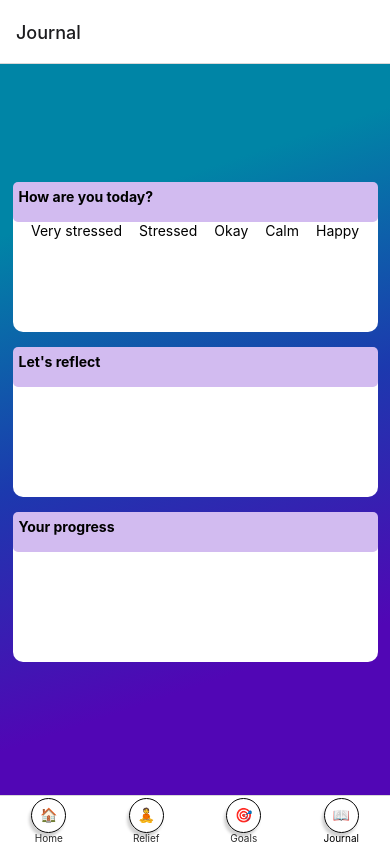
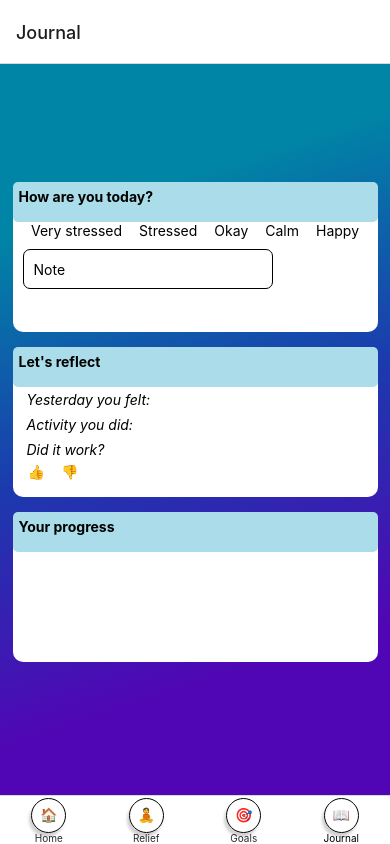
Before and after one commit to Relievely/frontend, a React Native app: screen /Journal in a window 390 px wide. Built offline with nearby package versions, Linux system fonts and the light colour scheme; no server answers; a web font is replaced by a local one; what expo-linking would draw is missing.

Commit message:
Journal page upgrade

```diff
--- a/screens/JournalScreen.tsx
+++ b/screens/JournalScreen.tsx
@@ -1,8 +1,10 @@
-import { StyleSheet, View, Text, SafeAreaView, FlatList } from "react-native";
-import React from "react";
+import { StyleSheet, View, Text, SafeAreaView, FlatList, TextInput, TouchableOpacity } from "react-native";
+import React from 'react';
 
 import { RootTabScreenProps } from '../types';
 import { LinearGradient } from "expo-linear-gradient";
+
+
 
 const Mood = [
   {
@@ -35,13 +37,12 @@ export default function JournalScreen({ navigation }: RootTabScreenProps<'Journa
   );
 
   return (
-
       <LinearGradient style={styles.mainContainer}
         // Button Linear Gradient
                       colors={["#0085A6", "#1C39AE", "#5106B5"]} locations={[0.2, 0.5, 0.8]} start={{ x: .5, y: .2 }}
                       end={{ x: 1, y: 1 }}>
         <View style = {styles.container}>
-          <Text style={styles.text}>How are you today?</Text>
+          <Text style={styles.title}>How are you today?</Text>
           <SafeAreaView>
             <FlatList
               contentContainerStyle={{flexGrow: 1, justifyContent: 'center'}}
@@ -61,12 +62,30 @@ export default function JournalScreen({ navigation }: RootTabScreenProps<'Journa
               }}
             />
           </SafeAreaView>
+          <TextInput style={styles.input}
+                     placeholder="Note"
+          ></TextInput>
         </View>
         <View style = {styles.container1}>
-          <Text style={styles.text}>Let's reflect</Text>
+          <Text style={styles.title}>Let's reflect</Text>
+          <Text style={ styles.text}>Yesterday you felt:</Text>
+          <Text style={ styles.text}>Activity you did:</Text>
+          <Text style={ styles.text}>Did it work?</Text>
+          <View style={{ flexDirection: 'row' }}>
+          <TouchableOpacity>
+            <View style={styles.thumbs}>
+              <Text>👍</Text>
+            </View>
+          </TouchableOpacity>
+          <TouchableOpacity>
+            <View style={styles.thumbs}>
+              <Text>👎</Text>
+            </View>
+          </TouchableOpacity>
+          </View>
         </View>
         <View style = {styles.container2}>
-          <Text style={styles.text}>Your progress</Text>
+          <Text style={styles.title}>Your progress</Text>
         </View>
       </LinearGradient>
   );
@@ -99,11 +118,29 @@ const styles = StyleSheet.create({
     width: 365,
     height: 150,
   },
-  text: {
-    backgroundColor: "#d2bbf0",
+  title: {
+    backgroundColor: "#aadde9",
     height: 40,
     borderRadius: 5,
     fontWeight: "bold",
     padding: 6,
-  }
+  },
+  thumbs: {
+    marginLeft: 14,
+    padding: 1,
+  },
+  text: {
+    fontStyle: "italic",
+    marginLeft: 10,
+    padding: 4,
+  },
+  input: {
+    height: 40,
+    marginTop: 10,
+    marginLeft: 10,
+    borderWidth: 1,
+    padding: 10,
+    width: 250,
+    borderRadius: 7,
+  },
 });
```
